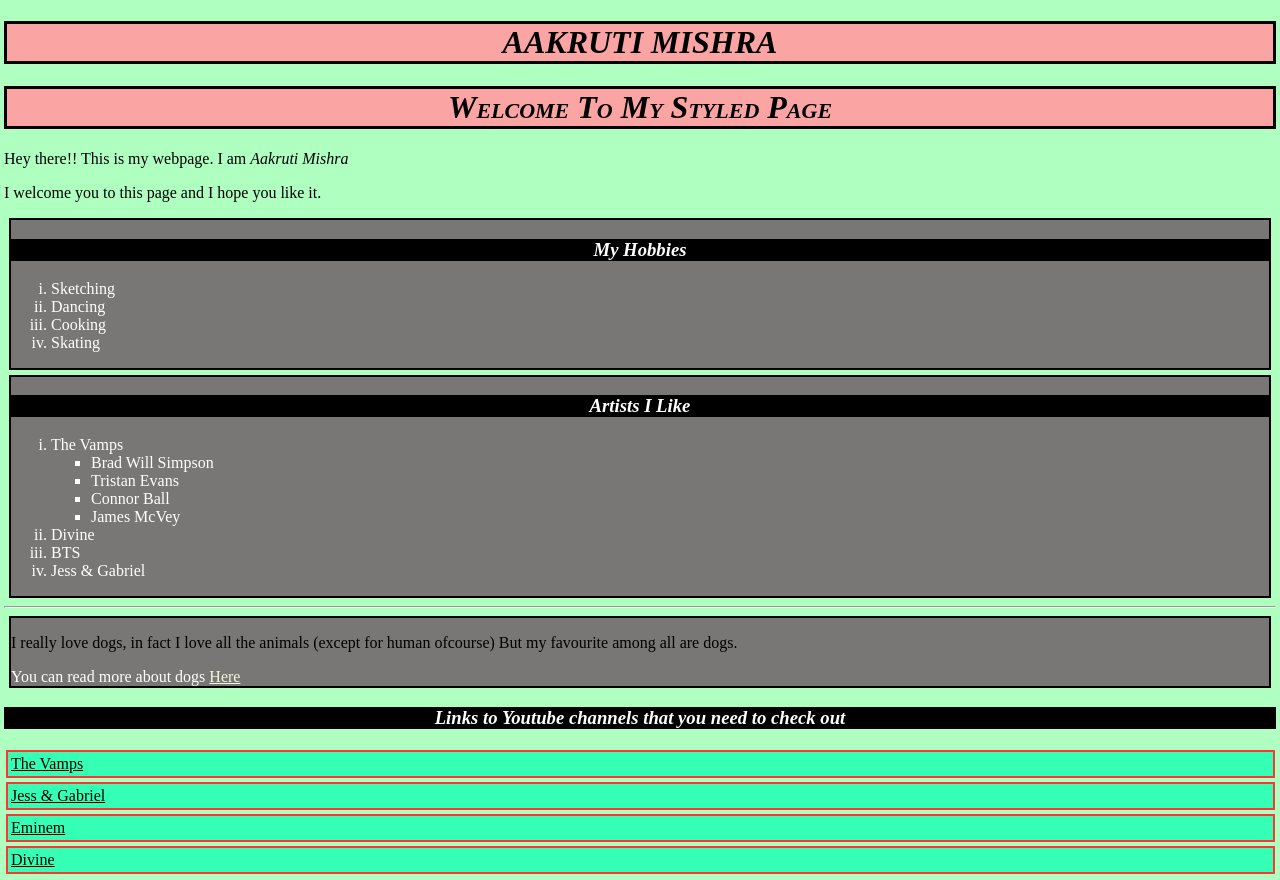
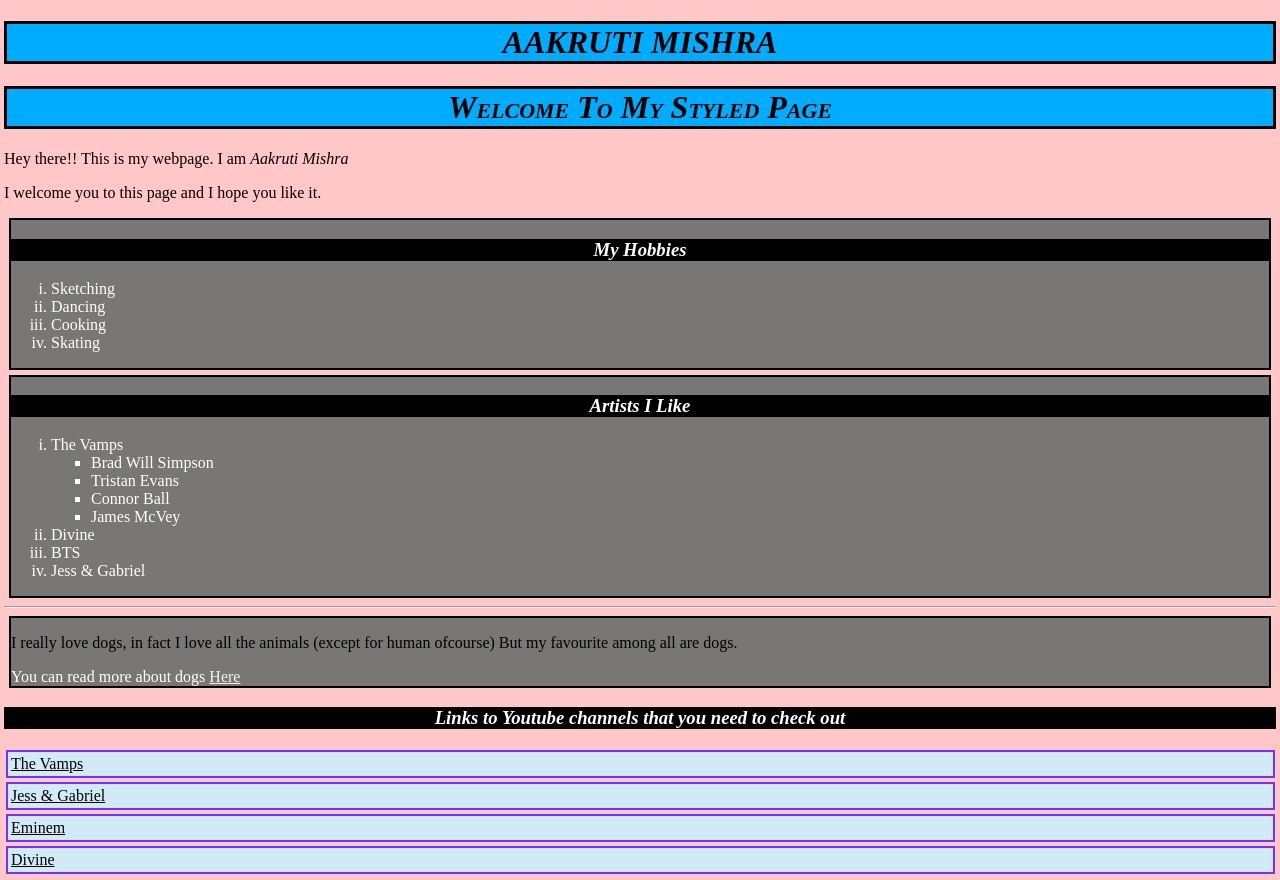
Before and after one commit to aakruti27/bruno, a plain HTML site: page index.html in a window 1280 px wide. Drawn offline with Linux system fonts and the light colour scheme.

Commit message:
css changes

```diff
--- a/stylepage.css
+++ b/stylepage.css
@@ -1,6 +1,6 @@
 h1{
 	text-align: center;
-	background-color: #fba4a4;
+	background-color:#00acff;
 	color: black;
 	font-style: italic;
 	font-variant: small-caps;
@@ -8,7 +8,7 @@ h1{
 }
 body{
 	margin: 4px 4px 4px 4px;
-	background-color:#afffc0;
+	background-color:#ffc7c7;
 }
 div{
 	margin: 5px;
@@ -48,11 +48,11 @@ div a:hover{
 nav a{
 	text-align: left;
 	display: inline-block;
-	border: 2px solid #ff3434;
+	border: 2px solid #6f34ff;
 	padding: 3px;
 	margin: 2px;
 	width:99%;
-	background-color: #34ffb4;
+	background-color: #d2eaf6;
 	color:black;
 }
 nav a:hover{
@@ -61,6 +61,7 @@ nav a:hover{
 	margin:2px;
 	background-color: #ff6868;
 	color: white;
+	border: 2px solid black;
 }
 nav a:focus{
 	padding:3px;
```
